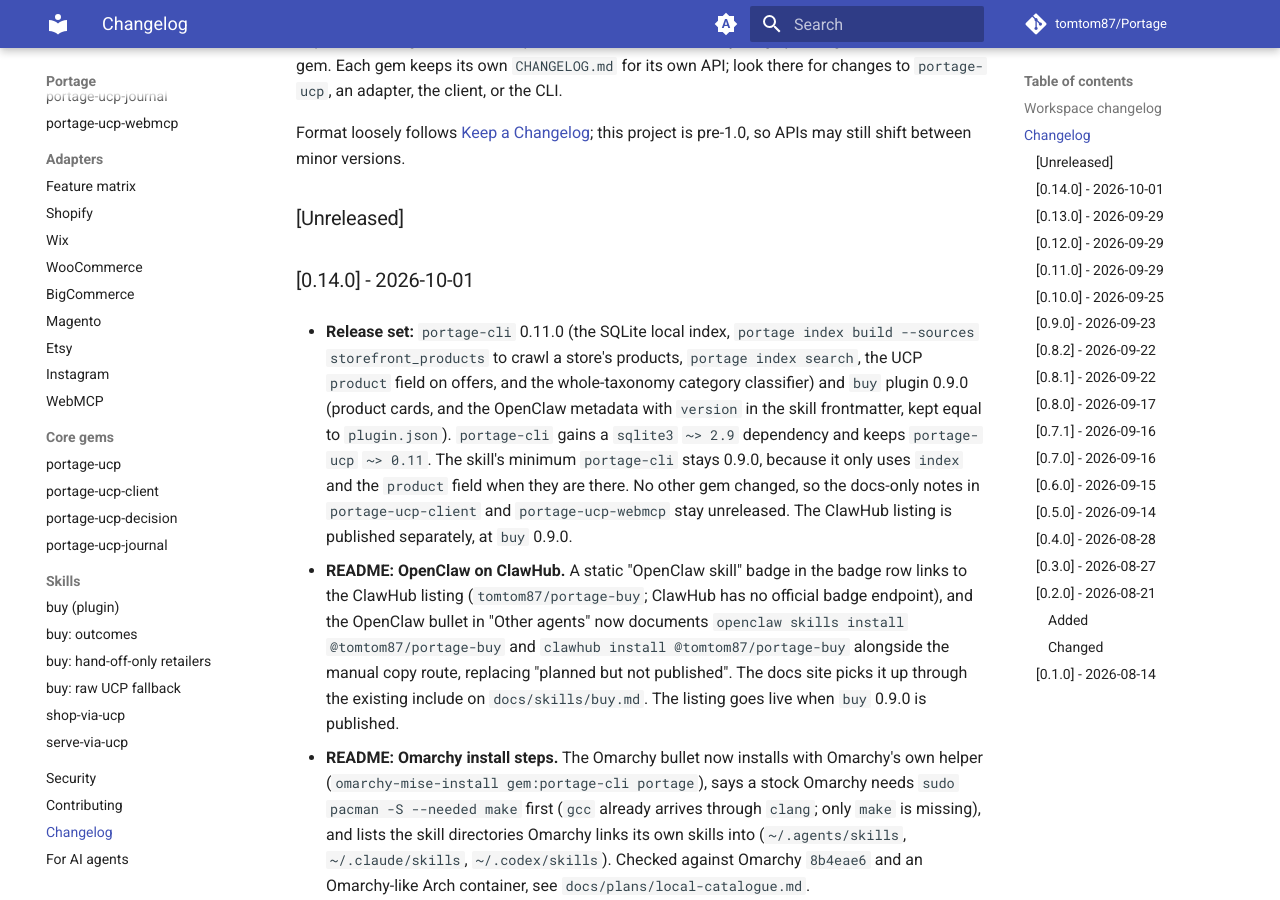
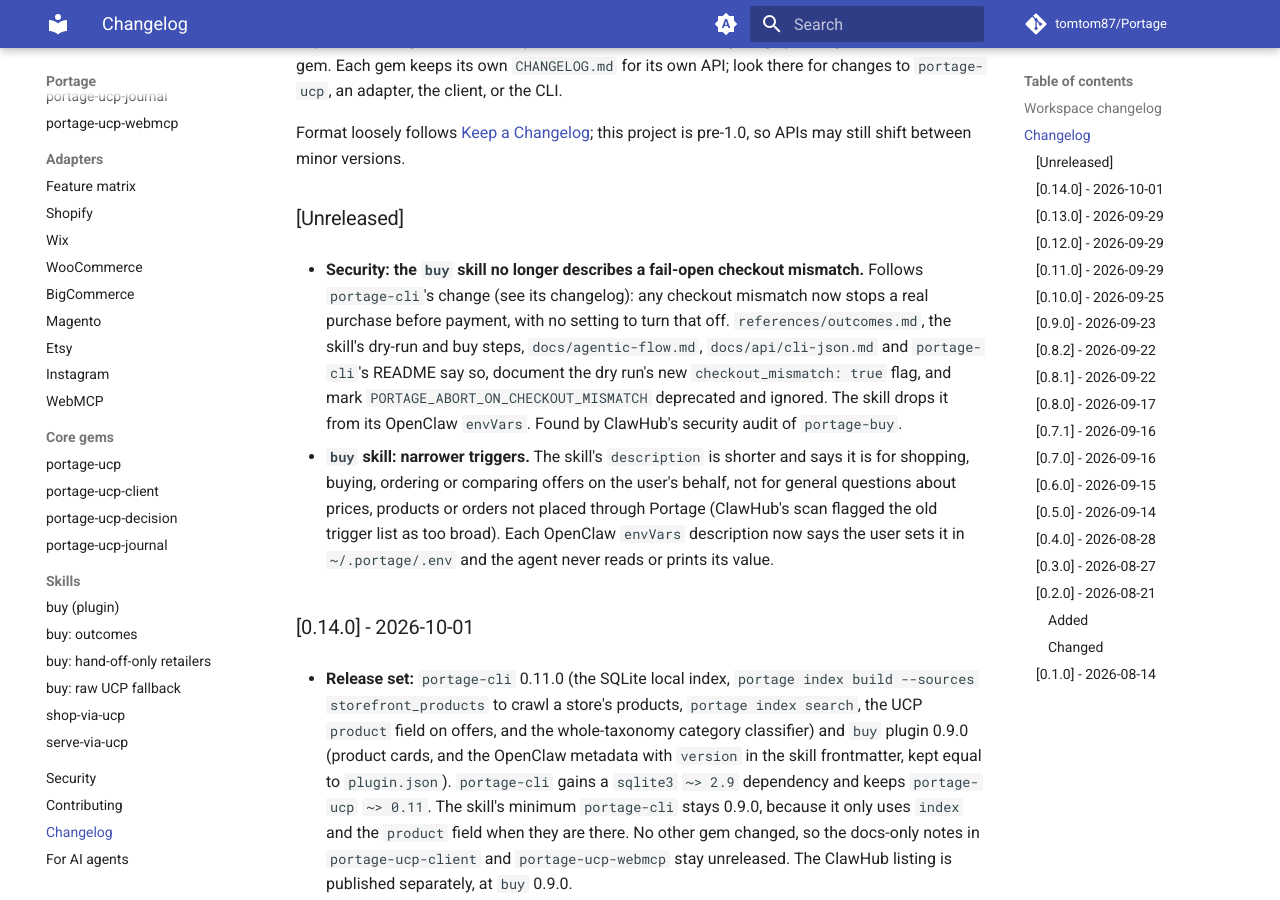
Before and after one commit to tomtom87/Portage, an MkDocs documentation site: the page built from docs/changelog.md, in a window 1280 px wide and 900 px high, scrolled down 907 px. Built offline with MkDocs 1.6.1 and Material for MkDocs 9.7.7, drawn with Linux system fonts in a browser that asks for light colours; comment, search, counter and statistics services are not loaded.

Commit message:
Log the checkout mismatch fix and the narrower buy skill triggers

```diff
--- a/CHANGELOG.md
+++ b/CHANGELOG.md
@@ -8,6 +8,20 @@
 this project is pre-1.0, so APIs may still shift between minor versions.
 
 ## [Unreleased]
+
+- **Security: the `buy` skill no longer describes a fail-open checkout mismatch.** Follows
+  `portage-cli`'s change (see its changelog): any checkout mismatch now stops a real purchase
+  before payment, with no setting to turn that off. `references/outcomes.md`, the skill's
+  dry-run and buy steps, `docs/agentic-flow.md`, `docs/api/cli-json.md` and `portage-cli`'s README
+  say so, document the dry run's new `checkout_mismatch: true` flag, and mark
+  `PORTAGE_ABORT_ON_CHECKOUT_MISMATCH` deprecated and ignored. The skill drops it from its OpenClaw
+  `envVars`. Found by ClawHub's security audit of `portage-buy`.
+
+- **`buy` skill: narrower triggers.** The skill's `description` is shorter and says it is for
+  shopping, buying, ordering or comparing offers on the user's behalf, not for general questions
+  about prices, products or orders not placed through Portage (ClawHub's scan flagged the old
+  trigger list as too broad). Each OpenClaw `envVars` description now says the user sets it in
+  `~/.portage/.env` and the agent never reads or prints its value.
 
 ## [0.14.0] - 2026-10-01
 
--- a/portage-cli/CHANGELOG.md
+++ b/portage-cli/CHANGELOG.md
@@ -5,6 +5,20 @@
 pre-1.0, so APIs may still shift between minor versions.
 
 ## [Unreleased]
+
+- **Security: a checkout mismatch always stops the purchase.** `buy` used to stop on a checkout
+  that didn't match the request (the item dropped, another quantity, another unit price) only under
+  `PORTAGE_ABORT_ON_CHECKOUT_MISMATCH`. Without it the mismatch was a `warnings` entry and the
+  purchase went ahead, so a real `--yes` run could pay for the wrong checkout and report
+  `purchased` (reported by ClawHub's security audit of the `portage-buy` skill). Now every
+  mismatch on a run that isn't `--dry-run` escalates (`decisions.escalation.reason: "mismatch"`)
+  and ends in `checkout_mismatch` before the payment token, policy and completion are reached. The
+  quote it ran under is spent, so the person dry-runs again for a new one. There is no opt-out:
+  `PORTAGE_ABORT_ON_CHECKOUT_MISMATCH` is deprecated and ignored, whatever its value. A
+  `--dry-run` keeps its `dry_run` outcome and `warnings`, and now adds `checkout_mismatch: true`
+  and says in `message` that a real run would stop. The check also compares currency: a checkout
+  in another currency than the catalog's price is a mismatch. The quoted total and currency are
+  still `--quote`'s `quote_changed` check, unchanged.
 
 ## [0.11.0] - 2026-10-01
 
```
